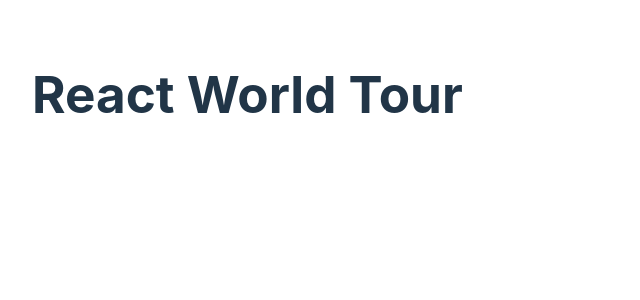
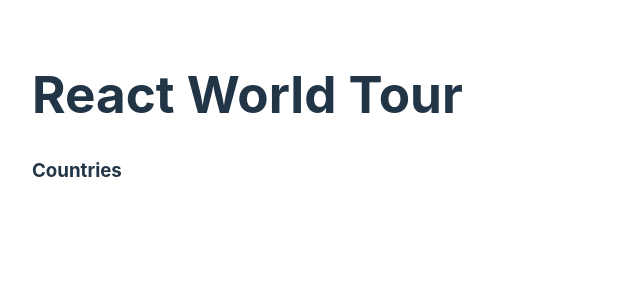
Before and after one commit to riponmondalbd/react-world-ture, a React (Vite) app: page / in a window 1280 px wide. Shown: the top 300 px of the page, without its empty margins (0-640 px from the left). Built offline with nearby package versions, Linux system fonts and the light colour scheme; no server answers.

Commit message:
load countries using useeffect

```diff
--- a/src/App.jsx
+++ b/src/App.jsx
@@ -1,9 +1,11 @@
 import "./App.css";
+import Countries from "./components/Countries/Countries";
 
 function App() {
   return (
     <>
       <h1>React World Tour</h1>
+      <Countries />
     </>
   );
 }
--- /dev/null
+++ b/src/components/Countries/Countries.jsx
@@ -0,0 +1,20 @@
+import { useEffect } from "react";
+import { useState } from "react";
+
+const Countries = () => {
+  const [countries, setCountries] = useState([]);
+
+  useEffect(() => {
+    fetch("https://restcountries.com/v3.1/all")
+      .then((res) => res.json())
+      .then((data) => console.log(data));
+  }, []);
+
+  return (
+    <div>
+      <h3>Countries</h3>
+    </div>
+  );
+};
+
+export default Countries;
```
